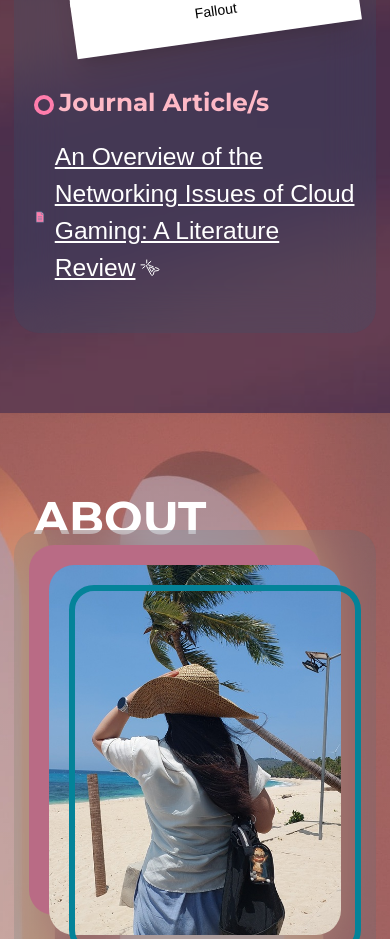
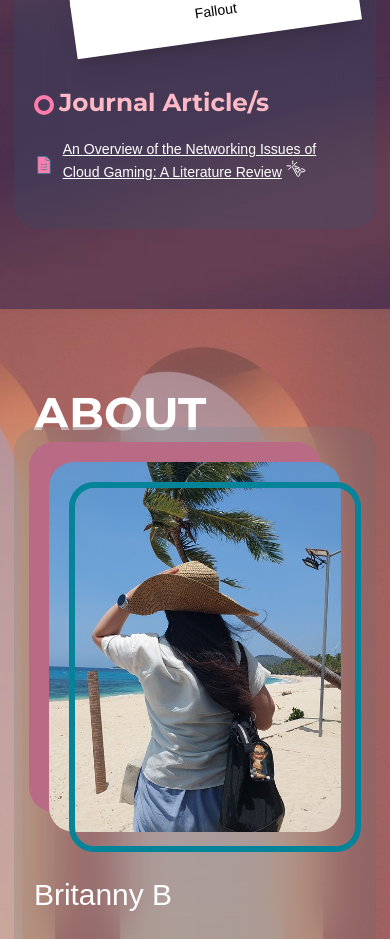
Before and after one commit to britannyb/britanny-portfolio, a React (Vite) app: page / in a window 390 px wide. Shown: the part 6380-7319 px from the top of the page. Built offline with nearby package versions, Linux system fonts and the light colour scheme; a web font is replaced by a local one.

Commit message:
fixed font size

```diff
--- a/src/Projects.tsx
+++ b/src/Projects.tsx
@@ -51,7 +51,7 @@ function JournalArticle({ title, url }: JournalArticleProps) {
         <div className="flex items-center space-x-2">
           <Paper />
           <a
-            className="text-white text-sm underline hover:text-pink mb-2"
+            className="text-white text-xsm md:text-sm underline hover:text-pink mb-2"
             href={url}
             target="_blank"
           >
```
